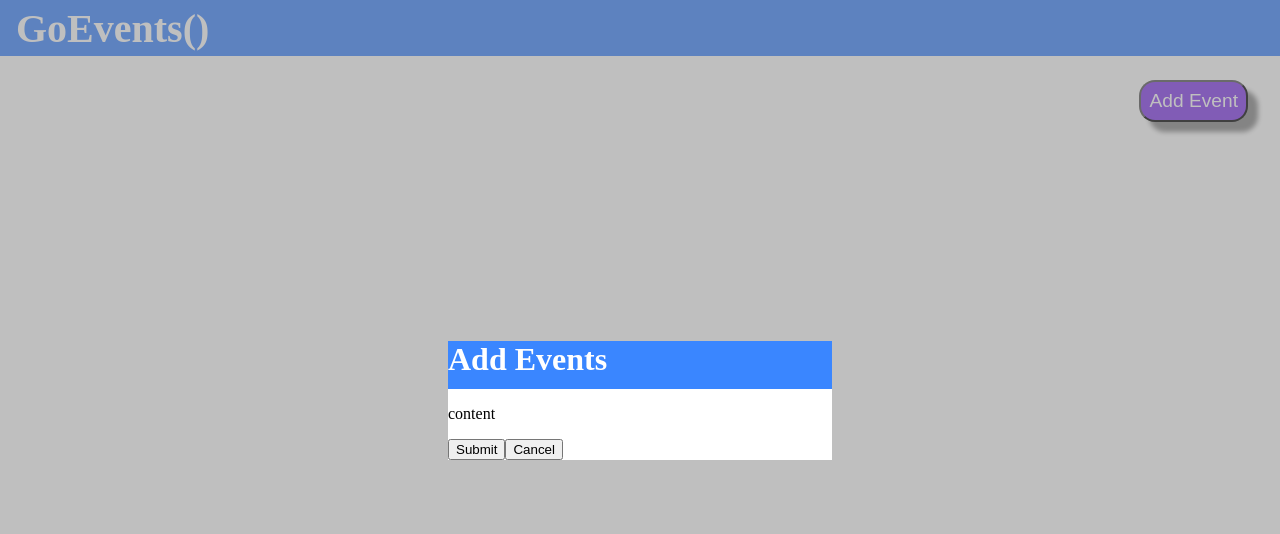
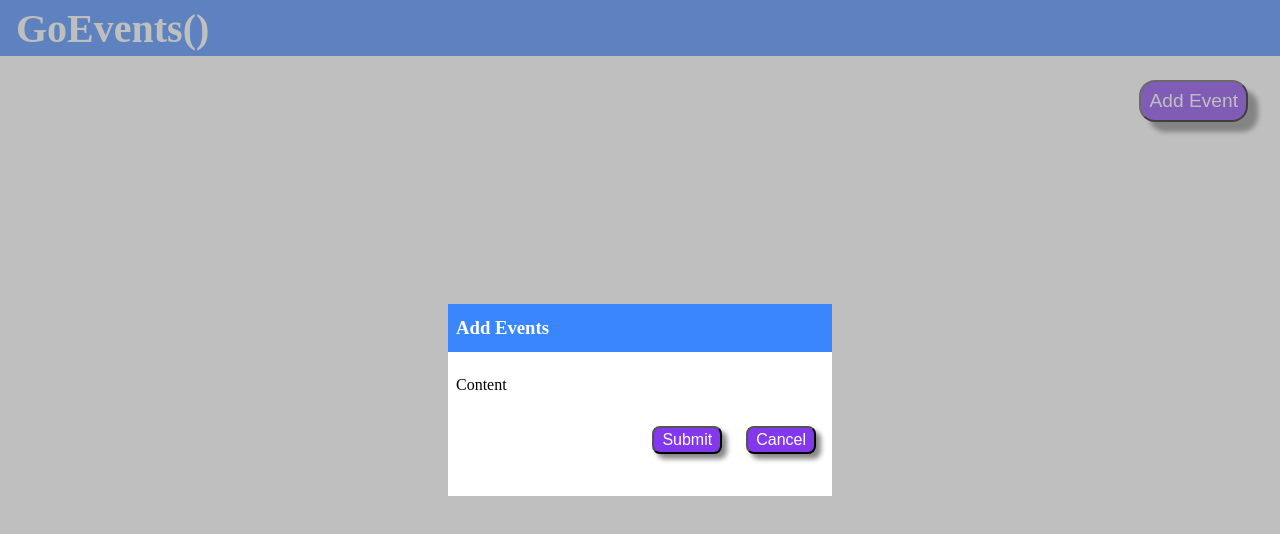
Before and after one commit to hishamss/GraphQL_Events, a React (Create React App) app in the folder client/: page /events in a window 1280 px wide. Both pictures are taken after a click on the button "Add Event". Shown: the top 534 px of the page. Built offline with nearby package versions, Linux system fonts and the light colour scheme.

Commit message:
styled event modal

```diff
--- a/client/src/pages/events.css
+++ b/client/src/pages/events.css
@@ -37,12 +37,14 @@
 .modalHeader {
   background: #3a86ff;
   height: 3rem;
+  display: flex;
+  flex-direction: column;
+  justify-content: center;
 }
 
-.modalHeader h1 {
+.modalHeader h3 {
   color: white;
-  padding: 0;
-  margin: 0;
+  padding: 0.5rem;
 }
 
 .hideModal {
@@ -52,3 +54,27 @@
 .showModal {
   display: auto;
 }
+
+.modalBody {
+  height: 8rem;
+  padding: 0.5rem;
+  display: flex;
+  flex-direction: column;
+  align-items: flex-end;
+}
+
+.modalContent {
+  margin-right: auto;
+}
+
+.modalButtons button {
+  margin: 1rem;
+  background: #8338ec;
+  color: white;
+  margin-right: 0.5rem;
+  border-radius: 0.5rem;
+  box-shadow: 5px 5px 5px #888888;
+  cursor: pointer;
+  font-size: 1rem;
+  padding: 0.2rem 0.5rem;
+}
--- a/client/src/pages/events.js
+++ b/client/src/pages/events.js
@@ -14,12 +14,16 @@ function EventsPage() {
       >
         <div className="modal">
           <div className="modalHeader">
-            <h1>Add Events</h1>
+            <h3>Add Events</h3>
           </div>
           <div className="modalBody">
-            <p>content</p>
-            <button>Submit</button>
-            <button onClick={() => setShowModal(false)}>Cancel</button>
+            <div className="modalContent">
+              <p>Content</p>
+            </div>
+            <div className="modalButtons">
+              <button>Submit</button>
+              <button onClick={() => setShowModal(false)}>Cancel</button>
+            </div>
           </div>
         </div>
       </div>
```
